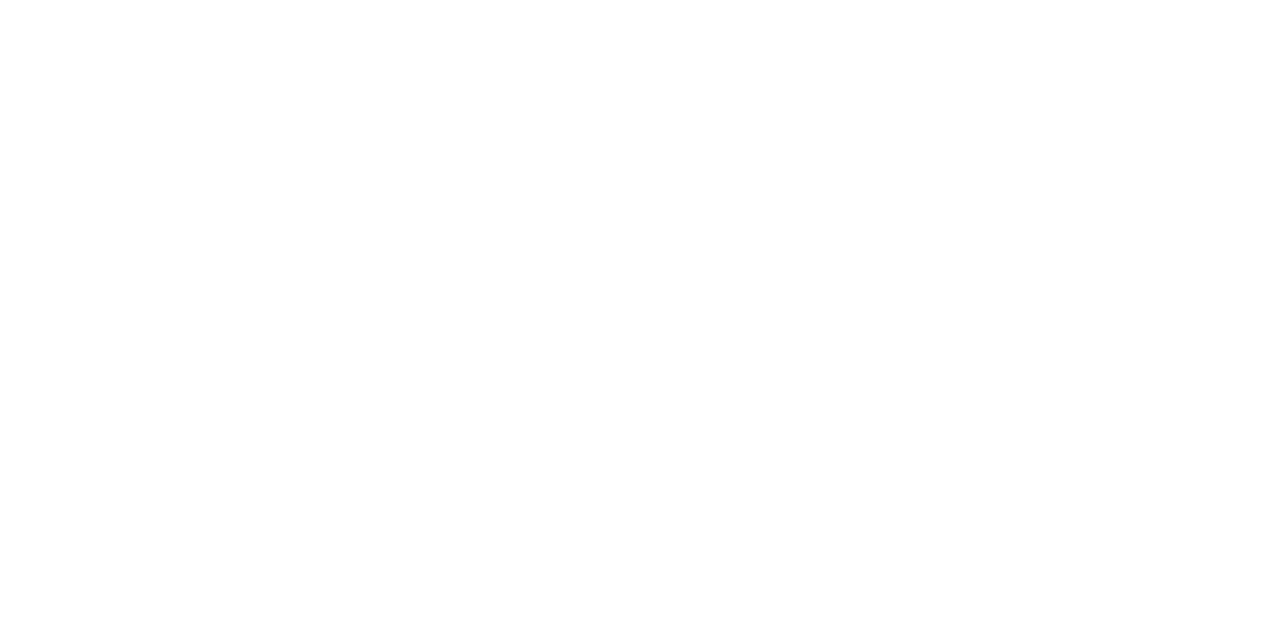
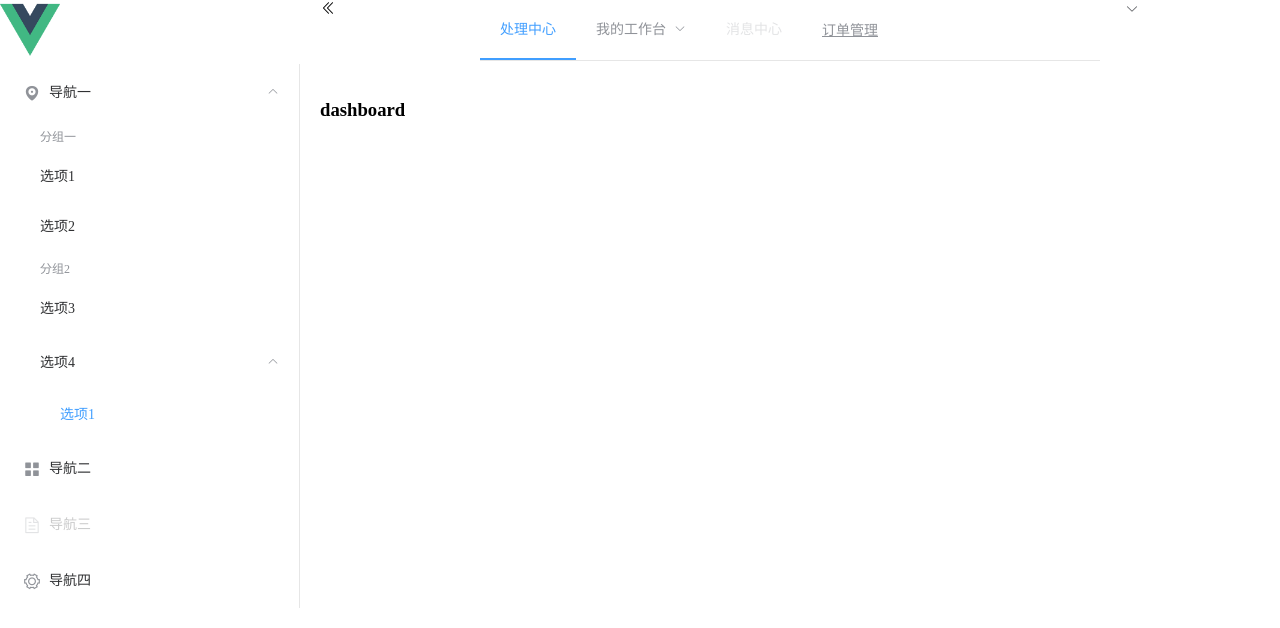
Before and after one commit to liaojuan/myweb, a Vue app: page /#/dashboard in a window 1280 px wide. Shown: the top 628 px of the page. Built offline with nearby package versions, Linux system fonts and the light colour scheme.

Commit message:
修改一个小问题

```diff
--- a/src/router/index.js
+++ b/src/router/index.js
@@ -2,7 +2,7 @@
 import Router from 'vue-router'
 import Home from '@/page/home/Home.vue'
 import Dashboard from '@/page/home/dashboard/Dashboard.vue'
-import Article from '@/page/home/dashboard/Dashboard.vue'
+import Article from '@/page/home/article/Article.vue'
 import Login from '@/page/login/TheLogin.vue'
 
 Vue.use(Router)
@@ -11,8 +11,13 @@
   routes: [
     {
       path: '/',
+      redirect: 'dashboard',
       name: 'Home',
-      component: Home
+      component: Home,
+      children: [
+        { path: 'dashboard', name: '首页', component: Dashboard },
+        { path: 'article', name: '文章', component: Article }
+      ]
     },
     {
       path: '/login',
```
